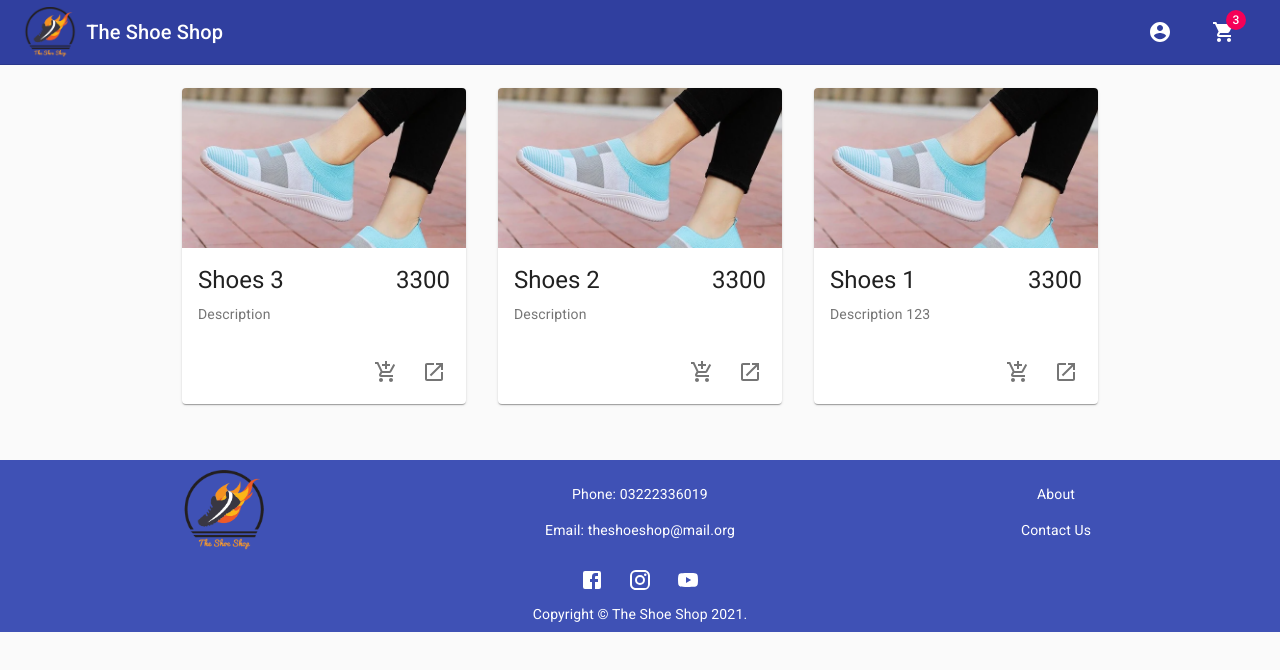
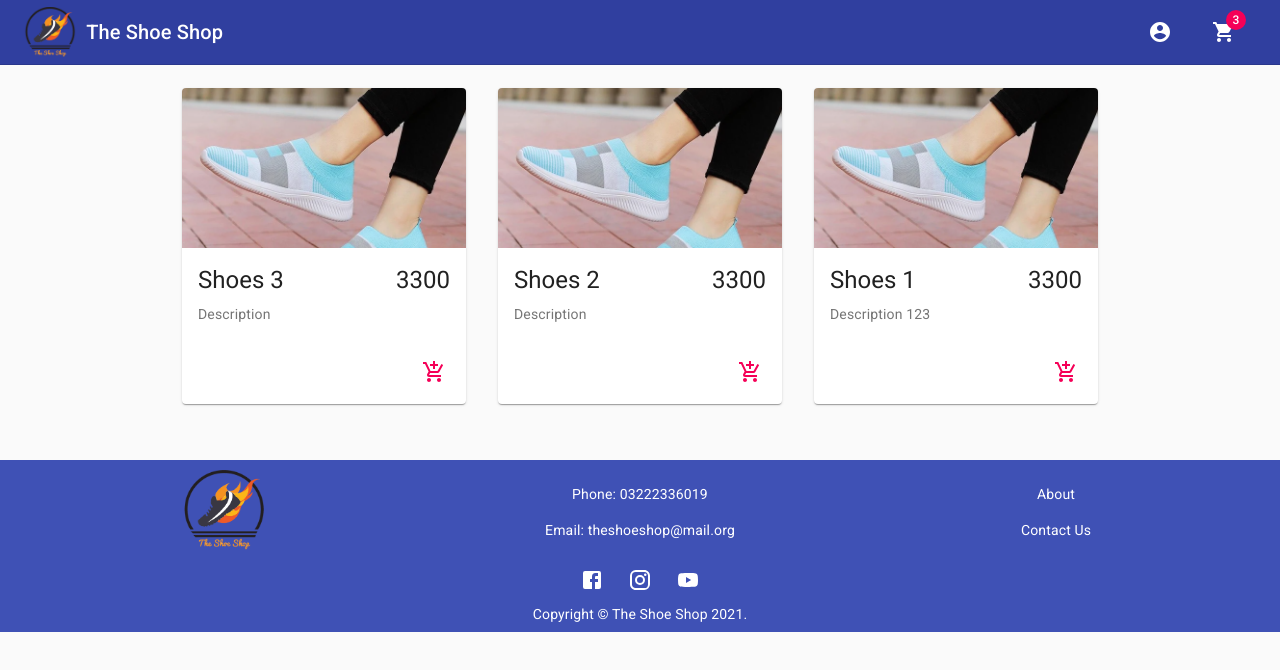
Before and after one commit to Fizza-Rubab/Ecommerce-Store, a React (Create React App) app in the folder frontend/: page /products in a window 1280 px wide. Shown: the top 670 px of the page. Built offline with nearby package versions, Linux system fonts and the light colour scheme.

Commit message:
icon changed

```diff
--- a/frontend/src/components/products/product.js
+++ b/frontend/src/components/products/product.js
@@ -59,11 +59,9 @@ export default function Product({ product }) {
         />
       </CardContent>
       <CardActions disableSpacing className={classes.cardActions}>
-        <IconButton aria-label="Add to Cart">
-          <AddShoppingCart />
-        </IconButton>
         <IconButton
           aria-label="Add to Cart"
+          color="Secondary"
           onClick={() =>
             history.push({
               pathname: `/products/${product.id}`,
@@ -71,7 +69,7 @@ export default function Product({ product }) {
             })
           }
         >
-          <OpenInNewIcon />
+          <AddShoppingCart />
         </IconButton>
       </CardActions>
     </Card>
```
